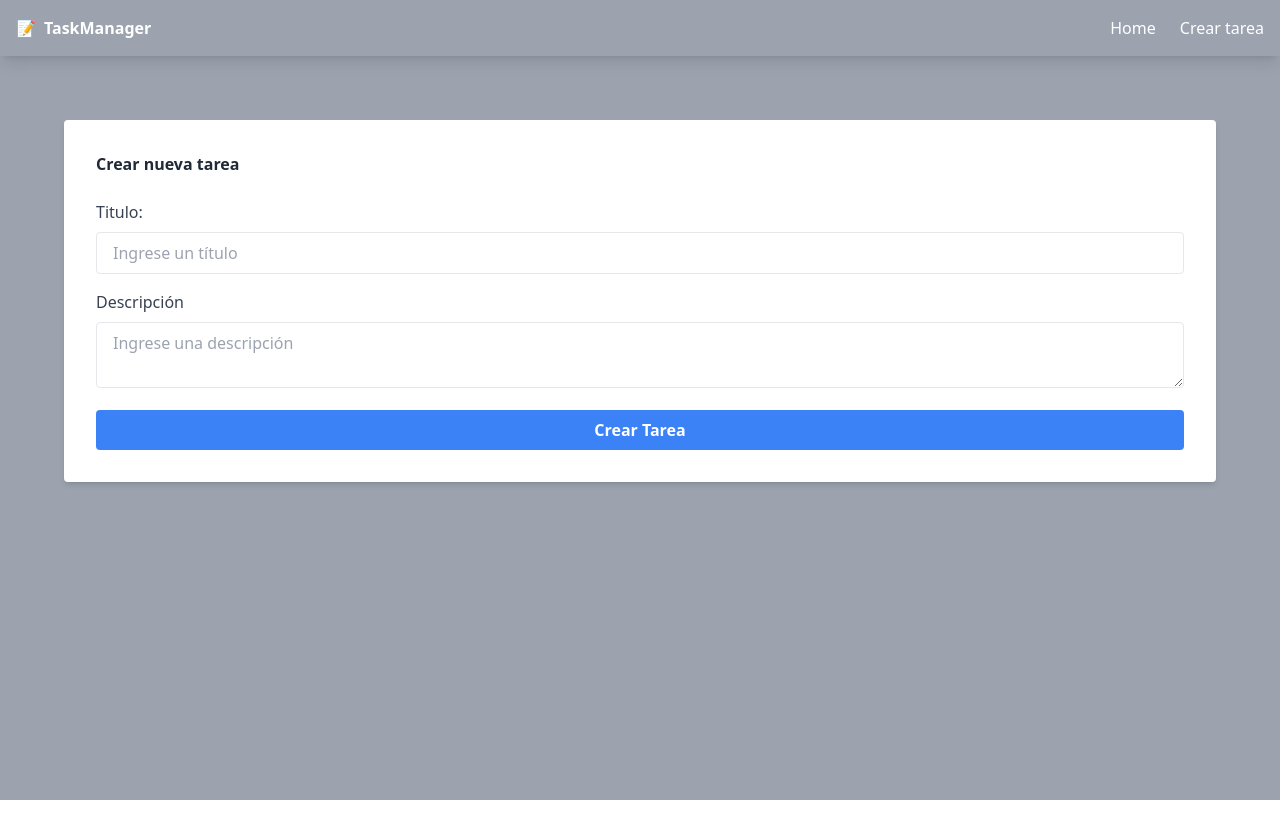
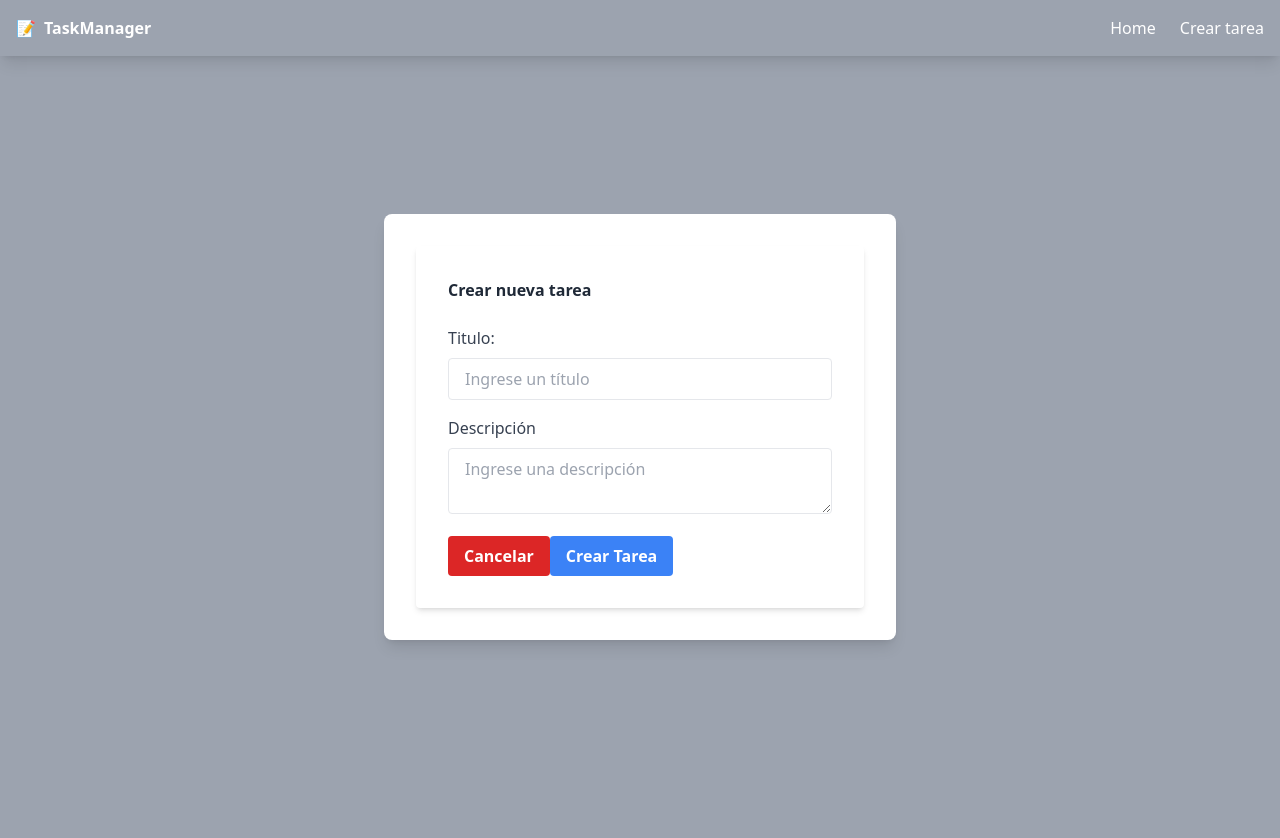
Before and after one commit to AgusFassola/proyecto-fullstack, a React (Create React App) app in the folder front/: page /create in a window 1280 px wide. Shown: the top 838 px of the page. Before the commit the page ends 800 px from the top, so only its background shows below. Built offline with nearby package versions, Linux system fonts and the light colour scheme.

Commit message:
mejoras en el front de create,edit, list task

```diff
--- a/front/src/components/task/CreateTask.js
+++ b/front/src/components/task/CreateTask.js
@@ -31,8 +31,13 @@ const CreateTask = () => {
     }
   };
 
+  const handleCancel = () =>{
+    navigate('/');
+}
+
   return (
-    <div className='container mx-auto p-8'>
+    <div className='flex min-h-screen justify-center items-center'>
+      <div className='max-w-lg w-full bg-white p-8 rounded-lg shadow-lg mt-[-10%]'>
         <form onSubmit={handleSubmit} className='bg-white p-8 rounded shadow-md'>
           <h2 className='text-2x1 font-bold mb-6 text-gray-800'>Crear nueva tarea</h2>
           <div className='mb-4'>
@@ -57,11 +62,16 @@ const CreateTask = () => {
             />
           </div>
           <button
+                    onClick={handleCancel}
+                    className='bg-red-600 hover:bg-red-700 text-white font-bold py-2 px-4 rounded'
+                >Cancelar</button>
+          <button
             type="submit"
-          className="bg-blue-500 hover:bg-blue-600 text-white font-bold py-2 px-4 rounded transition w-full">
+            className="bg-blue-500 hover:bg-blue-600 text-white font-bold py-2 px-4 rounded transition">
             Crear Tarea
           </button>
         </form>
+      </div>
     </div>
   );
 }
--- a/front/src/components/task/EditTask.js
+++ b/front/src/components/task/EditTask.js
@@ -36,12 +36,17 @@ const EditTask = () => {
         await updateTask(id, task);
         navigate('/');
     };
+
+    const handleCancel = () =>{
+        navigate('/');
+    }
     if(loading){
         return <div>Cargando...</div>
     }
 
   return (
-    <div className='container mx-auto p-8'>
+    <div className='flex items-center justify-center min-h-screen bg-gray-400'>
+        <div className='max-w-md w-full bg-white p-6 rounded-lg shadow-lg mt-[-10%]'>
             <h1 className='text-4x1 font-extrabold text-center mb-8 text-gray-800'>Editar</h1>
             <form onSubmit={handleSubmit} className='space-y-4'>
                 <input
@@ -60,11 +65,17 @@ const EditTask = () => {
                     className='border px-4 py-2 rounded focus:ring-2 focus:ring-blue-500 focus:outline-none w-full'
                 ></textarea>
                 <button
+                    onClick={handleCancel}
+                    className='bg-red-600 hover:bg-red-700 text-white font-bold py-2 px-4 rounded'
+                >Cancelar</button>
+                <button
                     type='submit'
                     className='bg-green-500 hover:bg-green-600 text-white font-bold py-2 px-4 rounded'
                 >Guardar</button>
             </form>
         </div>
+
+    </div>
   );
 };
 
--- a/front/src/components/task/TaskList.js
+++ b/front/src/components/task/TaskList.js
@@ -64,7 +64,9 @@ const TaskList = () => {
       <h1 className='text-4x1 front-extrabold text-center mb-8 text-white'>
         Lista de tareas
       </h1>
-      <div className='flex flex-col md:flex-row justify-between mb-6 items-center'>
+      <div className='flex flex-col md:flex-row justify-center mb-6 items-center'>
+
+        <div className='felx items-center space-x-4'>
           <input
             type="text"
             placeholder="Buscar..."
@@ -72,7 +74,6 @@ const TaskList = () => {
             onChange={handleSearch}
             className="border px-4 py-2 rounded-lg focus:ring-2 focus:ring-blue-500 focus:outline-none"
           />
-        <div className='felx items-center space-x-4'>
           <button
             className="bg-blue-500 hover:bg-blue-600 text-white font-bold py-2 px-4 rounded transition"
             onClick={toggleSort}
@@ -90,11 +91,11 @@ const TaskList = () => {
       { loading ? (
         <div className='text-center text-white'>Cargando tareas...</div>
       ):(
-        <div className='grid grid-cols-1 md:grid-cols-2 pag-6'>
+        <div className='flex flex-col items-center justify-center min-h-screen space-y-4'>
           {tasks.map((task) => (
             <div
               key={task._id}
-              className='p-4 bg-white rounded shadow-md hover:shadow-lg transition'
+              className='max-w-md w-full p-4 bg-white rounded shadow-md hover:shadow-lg transition'
             >
               <h2 className='text-xl font-semibold mb-2'>{task.title}</h2>
               <p className='text-gray-700 mb-4'>{task.description}</p>
```
Lines whose indentation alone changed are shown as unchanged.
